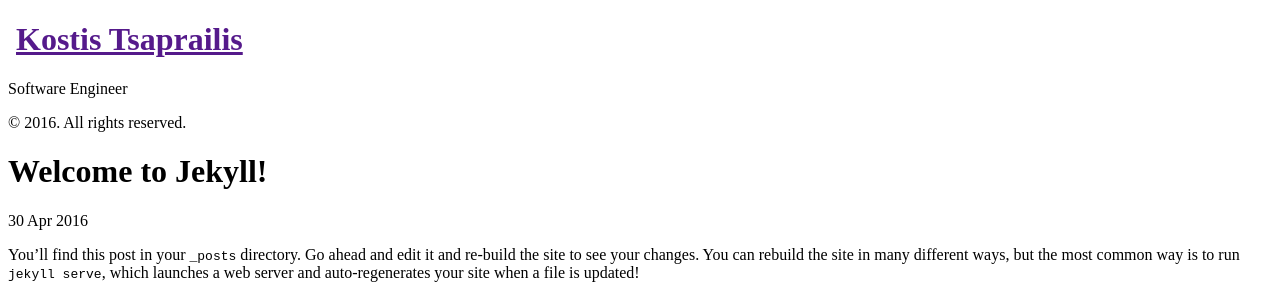
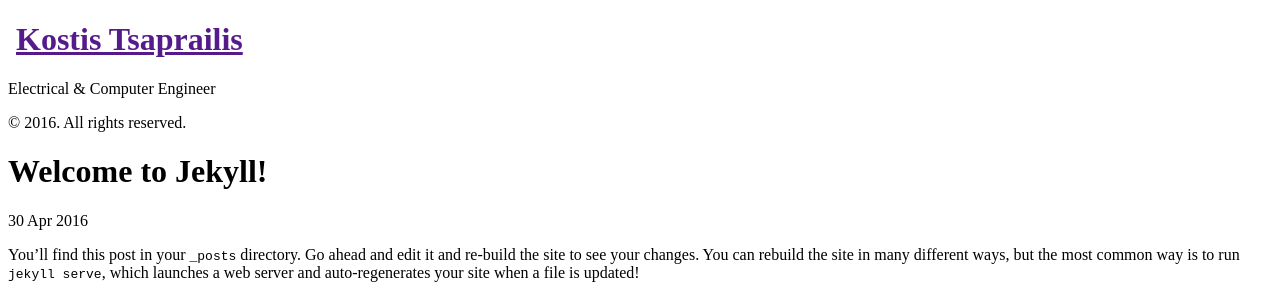
Before and after one commit to leokleist/kostistsaprailis.github.io, a Jekyll site: the page built from _posts/2016-04-30-welcome-to-jekyll.md, in a window 1280 px wide. Shown: the top 284 px of the page. Built offline with Jekyll 4.4.1, drawn with Linux system fonts in a browser that asks for light colours.

Commit message:
Updated Description

```diff
--- a/_config.yml
+++ b/_config.yml
@@ -9,7 +9,7 @@
 title: Kostis Tsaprailis
 email: kostis.tsaprailis@gmail.com
 description: > # this means to ignore newlines until "baseurl:"
-  Software Engineer
+  Electrical & Computer Engineer
 baseurl: "" # the subpath of your site, e.g. /blog
 url: "http://yourdomain.com" # the base hostname & protocol for your site
 twitter_username: ktsaprailis
```
